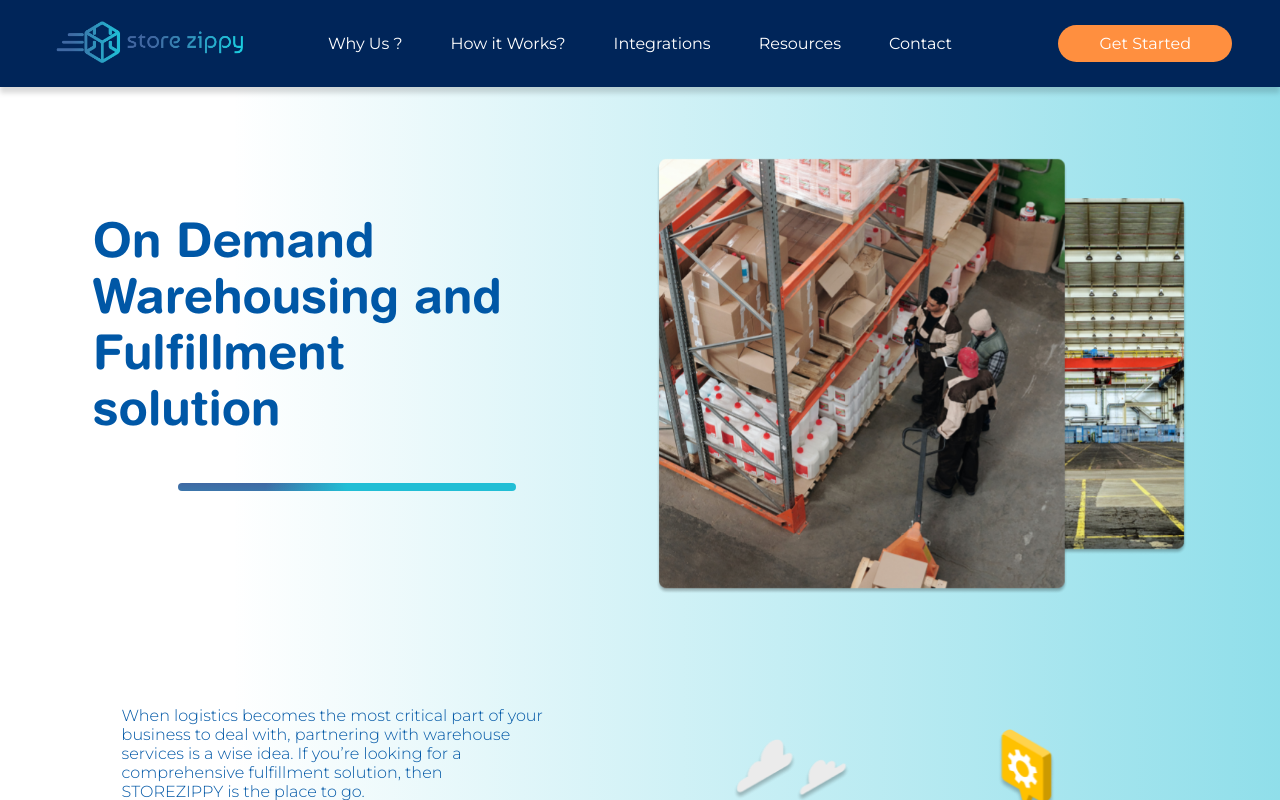
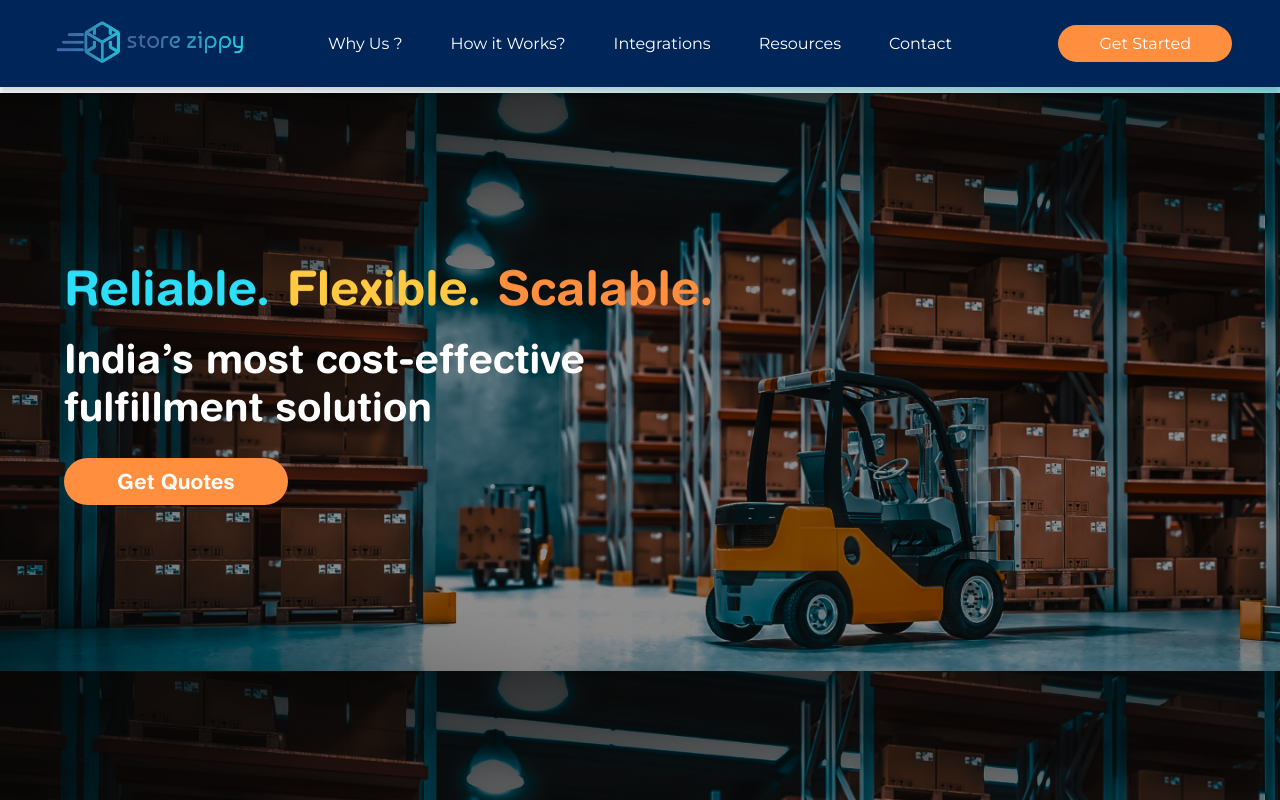
Before and after one commit to developerbrm/testCSR, a React (Create React App) app: page /quotes in a window 1280 px wide. Shown: the top 800 px of the page. Built offline with nearby package versions, Linux system fonts and the light colour scheme.

Commit message:
home banner updates

```diff
--- a/src/Components/Pages/Home.js
+++ b/src/Components/Pages/Home.js
@@ -1,5 +1,6 @@
 import React from "react";
 import { HashLink as Link } from "react-router-hash-link";
+import HeroSlider from "../Utilities/HeroSlider";
 // import { Link } from "react-router-dom";
 import animationObserver from "../Utilities/library/animationObserver";
 import HeadingWithLine from "../Utilities/mini-comps/HeadingWithLine";
@@ -19,32 +20,22 @@ const Home = () => {
   return (
     <div id="home" title="home">
       {/* hero  */}
-      <section className="hero">
-        <div className="basic-grid-container page-width">
-          <div
-            data-animname="fade-in-up"
-            data-onetime="true"
-            data-delay=".1"
-            className="grid-item grid-item-1"
-          >
-            <div className="content-container width-40ch">
-              <h2 className="primary-color primary-font heading text-with-line">
-                On Demand Warehousing and Fulfillment solution{" "}
-              </h2>
-            </div>
-          </div>
-          <div
-            data-animname="fade-in-up"
-            data-onetime="true"
-            data-delay=".3"
-            className="grid-item grid-item-2"
-          >
-            <div className="img-container">
-              <img src="/assets/pages/home/hero-grid-2.png" alt="image" />
-            </div>
-          </div>
-        </div>
-      </section>
+      <HeroSlider
+        data={[
+          {
+            img: "/assets/pages/home/hero-img-1.png",
+            mobImg: "/assets/pages/home/hero-img-mob-1.png",
+            textData: {
+              color: "#fff",
+              heading:
+                "<span style='color: #2CDEF8; margin-right: 1rem' data-animname='fade-in-up'            data-onetime='true' data-delay='.1'>Reliable.</span><span style='color: #FFCA41; margin-right: 1rem' data-animname='fade-in-up'            data-onetime='true' data-delay='.2'>Flexible.</span><span style='color: #FF8F3F; margin-right: 1rem' data-animname='fade-in-up'            data-onetime='true' data-delay='.3'>Scalable.</span>",
+              content: "India’s most cost-effective fulfillment solution",
+              buttonText: "Get Quotes",
+              buttonURL: "/quotes",
+            },
+          },
+        ]}
+      />
 
       {/* quotes  */}
       <section className="quotes">
--- a/src/Components/Utilities/SliderContainer.js
+++ b/src/Components/Utilities/SliderContainer.js
@@ -16,7 +16,7 @@ function SliderContainer({ dataForSlider }) {
   };
 
   return (
-    <Slider {...settings} className="slider-container">
+    <Slider {...settings} className="hero-slider-container">
       {dataForSlider.map((data, index) => (
         <SliderItem data={{ ...data, index }} key={index} />
       ))}
--- a/src/Components/Utilities/SliderItem.js
+++ b/src/Components/Utilities/SliderItem.js
@@ -1,25 +1,9 @@
-import React from "react";
+import React, { useEffect, useRef } from "react";
 import { Link } from "react-router-dom";
+import RenderText from "./mini-comps/RenderText";
 
 function SliderItem({ data }) {
   const { img, textData, index, mobImg } = data;
-
-  const rendertext = (text) => {
-    return (
-      <div className="txt-container">
-        {text.map(({ heading, content, color }, index) => (
-          <div className="txt-item" style={{ color: color }} key={index}>
-            <h3>{heading}</h3>
-            <p>{content}</p>
-          </div>
-        ))}
-
-        <Link className="btn" to="/book-test-ride">
-          Book a Test Ride
-        </Link>
-      </div>
-    );
-  };
 
   return (
     <div className={`slider-item slider-item-${index}`}>
@@ -30,7 +14,7 @@ function SliderItem({ data }) {
         </picture>
       </div>
 
-      {textData && rendertext(textData)}
+      {textData && <RenderText textData={textData} />}
     </div>
   );
 }
--- /dev/null
+++ b/src/Components/Utilities/mini-comps/RenderText.js
@@ -0,0 +1,51 @@
+import React, { useEffect, useRef } from "react";
+import { Link } from "react-router-dom";
+
+const RenderText = ({ textData }) => {
+  const { heading, content, buttonText, buttonURL, color } = textData;
+
+  const headingRef = useRef(null);
+  const contentRef = useRef(null);
+
+  useEffect(() => {
+    headingRef.current.innerHTML = heading;
+    contentRef.current.innerHTML = content;
+  }, []);
+
+  return (
+    <div className="txt-container" style={{ color }}>
+      <div className="txt-item">
+        <h3
+          className="primary-font primary-color heading"
+          data-animname="fade-in-up"
+          data-onetime="true"
+          data-delay=".0"
+          ref={headingRef}
+        >
+          {}
+        </h3>
+        <div
+          className="secondary-font content"
+          data-animname="fade-in-up"
+          data-onetime="true"
+          data-delay=".5"
+          ref={contentRef}
+        >
+          {}
+        </div>
+      </div>
+
+      <Link
+        className="btn"
+        data-animname="fade-in-up"
+        data-onetime="true"
+        data-delay=".7"
+        to={buttonURL}
+      >
+        {buttonText}
+      </Link>
+    </div>
+  );
+};
+
+export default RenderText;
--- a/src/Css/index.css
+++ b/src/Css/index.css
@@ -283,7 +283,7 @@ main {
 }
 
 #home .hero {
-  padding: 2rem;
+  margin-top: clamp(-2.1rem, 5vh, -8.1rem);
 }
 
 #home .hero .basic-grid-container {
--- a/src/Css/index.scss
+++ b/src/Css/index.scss
@@ -232,7 +232,7 @@ main {
   // overflow-x: hidden;
 
   .hero {
-    padding: 2rem;
+    margin-top: clamp(-2.1rem, 5vh, -8.1rem);
 
     .basic-grid-container {
       justify-content: center;
--- a/src/Css/utility.css
+++ b/src/Css/utility.css
@@ -289,6 +289,10 @@ a:focus::after, a:hover::after, a:active::after,
   overflow-x: hidden;
 }
 
+.hero-slider-container .slider-item {
+  position: relative;
+}
+
 .hero-slider-container .slider-item .img-container {
   max-height: 100vh;
 }
@@ -296,53 +300,45 @@ a:focus::after, a:hover::after, a:active::after,
 .hero-slider-container .slider-item .txt-container {
   position: absolute;
   z-index: 2;
-  bottom: 0;
-  padding: clamp(1rem, 8vw, 6rem);
-  display: -ms-inline-grid;
-  display: inline-grid;
-  -webkit-box-pack: center;
-      -ms-flex-pack: center;
-          justify-content: center;
-  -webkit-box-align: start;
-      -ms-flex-align: start;
-          align-items: start;
-  -ms-grid-columns: 1fr 1fr;
-      grid-template-columns: 1fr 1fr;
-  -ms-grid-rows: 1fr;
-      grid-template-rows: 1fr;
+  top: 50%;
+  left: clamp(2rem, 5vw, 5rem);
+  -webkit-transform: translate(0, -50%);
+          transform: translate(0, -50%);
+  font-family: "Helvetica Rounded";
 }
 
 .hero-slider-container .slider-item .txt-container .txt-item {
-  color: inherit;
-  padding: 2rem;
-  margin-bottom: 1rem;
-  text-align: center;
-  max-width: 15ch;
-  margin: 0 auto;
+  max-width: 60ch;
 }
 
-.hero-slider-container .slider-item .txt-container .txt-item:first-of-type {
-  margin-right: 0rem;
-  border-right: 1px solid white;
+.hero-slider-container .slider-item .txt-container .txt-item > * {
+  margin-top: 0;
+}
+
+.hero-slider-container .slider-item .txt-container .txt-item .heading {
+  font-size: clamp(1.8rem, 5vw, 3rem);
+}
+
+@media (max-width: 750px) {
+  .hero-slider-container .slider-item .txt-container .txt-item .heading {
+    display: -webkit-box;
+    display: -ms-flexbox;
+    display: flex;
+    -ms-flex-wrap: wrap;
+        flex-wrap: wrap;
+  }
+}
+
+.hero-slider-container .slider-item .txt-container .txt-item .content {
+  font-size: clamp(1.5rem, 5vw, 2.5rem);
 }
 
 .hero-slider-container .slider-item .txt-container .btn {
-  grid-column: 1/-1;
-  text-align: center;
-  width: 60%;
   max-width: 15rem;
-  margin: 0 auto;
+  min-width: -webkit-max-content;
+  min-width: -moz-max-content;
+  min-width: max-content;
   margin-top: 1rem;
-  background-color: #fff;
-  color: black;
-}
-
-.hero-slider-container .slider-item .txt-container .btn::before {
-  background-color: #000;
-}
-
-.hero-slider-container .slider-item .txt-container .btn:hover, .hero-slider-container .slider-item .txt-container .btn:focus, .hero-slider-container .slider-item .txt-container .btn:active {
-  color: #fff;
 }
 
 @media (max-width: 750px) {
@@ -351,7 +347,6 @@ a:focus::after, a:hover::after, a:active::after,
     left: 0;
     right: 0;
     width: 100%;
-    margin: 0 auto;
     max-width: 25rem;
     padding: 1rem;
     padding-bottom: 5rem;
--- a/src/Css/utility.scss
+++ b/src/Css/utility.scss
@@ -232,6 +232,8 @@ a,
   overflow-x: hidden;
 
   .slider-item {
+    position: relative;
+
     .img-container {
       max-height: 100vh;
 
@@ -244,47 +246,37 @@ a,
     .txt-container {
       position: absolute;
       z-index: 2;
-      bottom: 0;
-      padding: clamp(1rem, 8vw, 6rem);
-      display: inline-grid;
-      justify-content: center;
-      align-items: start;
-      grid-template-columns: 1fr 1fr;
-      grid-template-rows: 1fr;
+      top: 50%;
+      left: clamp(2rem, 5vw, 5rem);
+      transform: translate(0, -50%);
+      font-family: "Helvetica Rounded";
 
       .txt-item {
-        color: inherit;
-        padding: 2rem;
-        margin-bottom: 1rem;
-        text-align: center;
-        max-width: 15ch;
-        margin: 0 auto;
+        max-width: 60ch;
 
-        &:first-of-type {
-          margin-right: 0rem;
-          border-right: 1px solid white;
+        & > * {
+          margin-top: 0;
+        }
+
+        .heading {
+          font-size: clamp(1.8rem, 5vw, 3rem);
+
+          @media (max-width: 750px) {
+            display: flex;
+            flex-wrap: wrap;
+          }
+        }
+
+        .content {
+          font-size: clamp(1.5rem, 5vw, 2.5rem);
         }
       }
 
       .btn {
-        grid-column: 1/-1;
-        text-align: center;
-        width: 60%;
         max-width: 15rem;
-        margin: 0 auto;
+        min-width: max-content;
         margin-top: 1rem;
-        background-color: #fff;
-        color: rgb(0, 0, 0);
-
-        &::before {
-          background-color: #000;
-        }
-
-        &:hover,
-        &:focus,
-        &:active {
-          color: #fff;
-        }
+        // font-size: 1rem;
       }
 
       // mobile rules
@@ -293,7 +285,6 @@ a,
         left: 0;
         right: 0;
         width: 100%;
-        margin: 0 auto;
         max-width: 25rem;
         padding: 1rem;
         padding-bottom: 5rem;
```
Also changed, not shown: public/assets/pages/home/hero-img-1.png (added), public/assets/pages/home/hero-img-mob-1.png (added).
